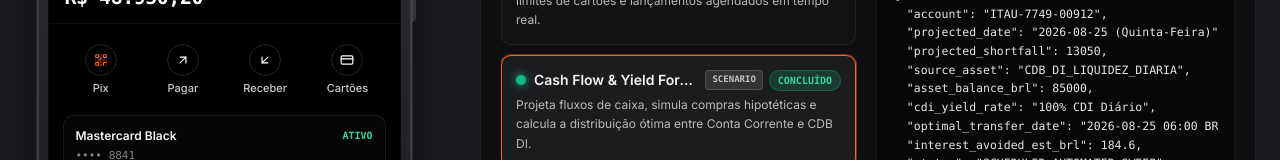
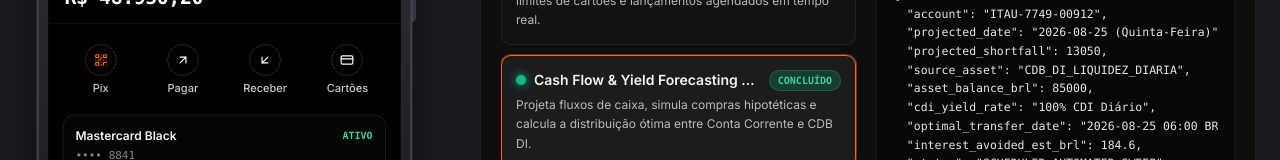
Before and after one commit to acombs121/itau-mobile-banking, a React (Vite) app in the folder frontend/: page / in a window 1280 px wide. Shown: the part 226-386 px from the top of the page. Built offline with nearby package versions, Linux system fonts and the light colour scheme.

Commit message:
Remove SCENARIO chip badge from sub-agent cards

```diff
--- a/frontend/src/components/AgentOrchestratorPanel.tsx
+++ b/frontend/src/components/AgentOrchestratorPanel.tsx
@@ -100,7 +100,6 @@ export const AgentOrchestratorPanel: React.FC<AgentOrchestratorPanelProps> = ({
               const isRunning = agent.status === 'processing';
               const isCompleted = agent.status === 'completed';
               const isSelected = selectedAgentDetail?.id === agent.id;
-              const isScenarioAgent = agent.id === activeScenarioDef.agentId;
 
               return (
                 <div
@@ -135,11 +134,6 @@ export const AgentOrchestratorPanel: React.FC<AgentOrchestratorPanelProps> = ({
                     </div>
 
                     <div className="flex items-center gap-1.5 flex-shrink-0 ml-2">
-                      {isScenarioAgent && !isRunning && (
-                        <span className="text-[9px] font-mono font-bold px-1.5 py-0.5 rounded bg-white/10 text-white/70 border border-white/15">
-                          SCENARIO
-                        </span>
-                      )}
                       {isRunning ? (
                         <span className="text-[10px] font-mono font-bold px-2 py-0.5 rounded-full bg-brand-orange text-white animate-pulse flex items-center gap-1 shadow-sm">
                           <span className="w-1.5 h-1.5 rounded-full bg-white animate-ping"></span>
```
